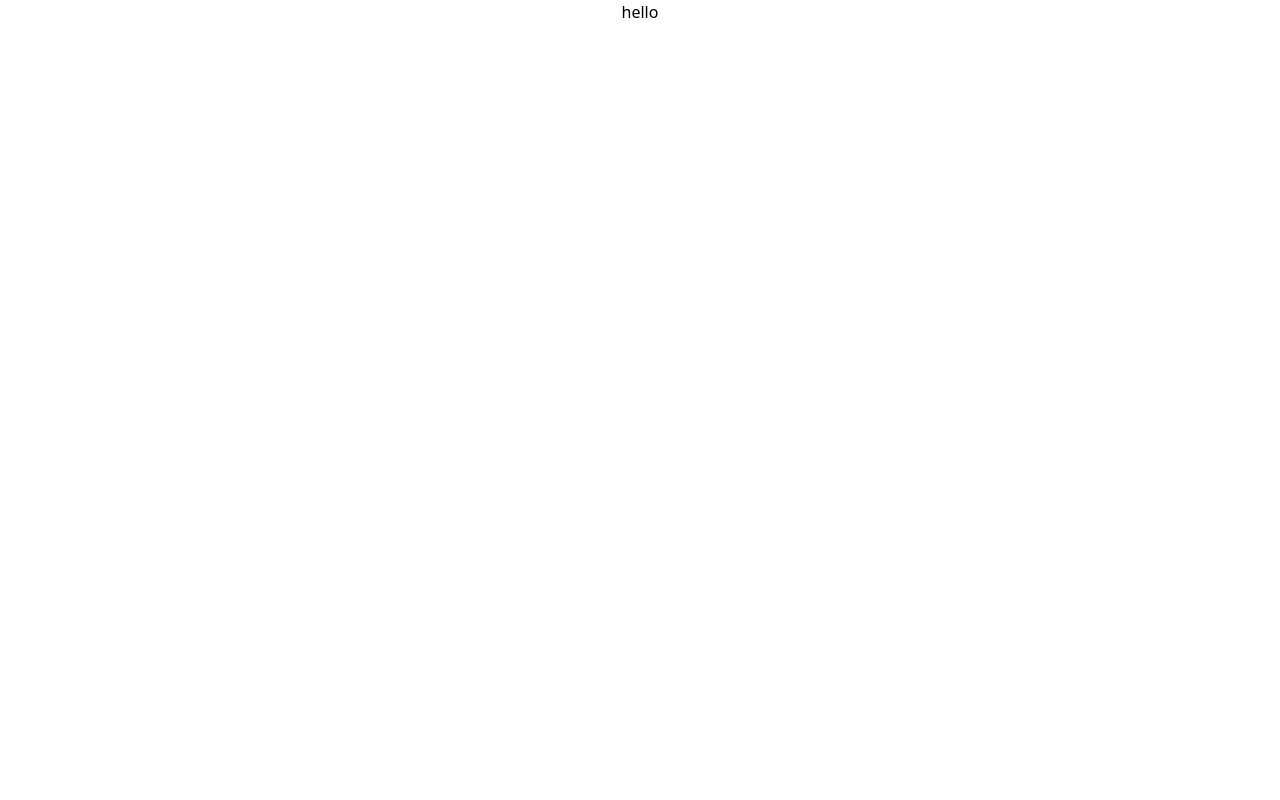
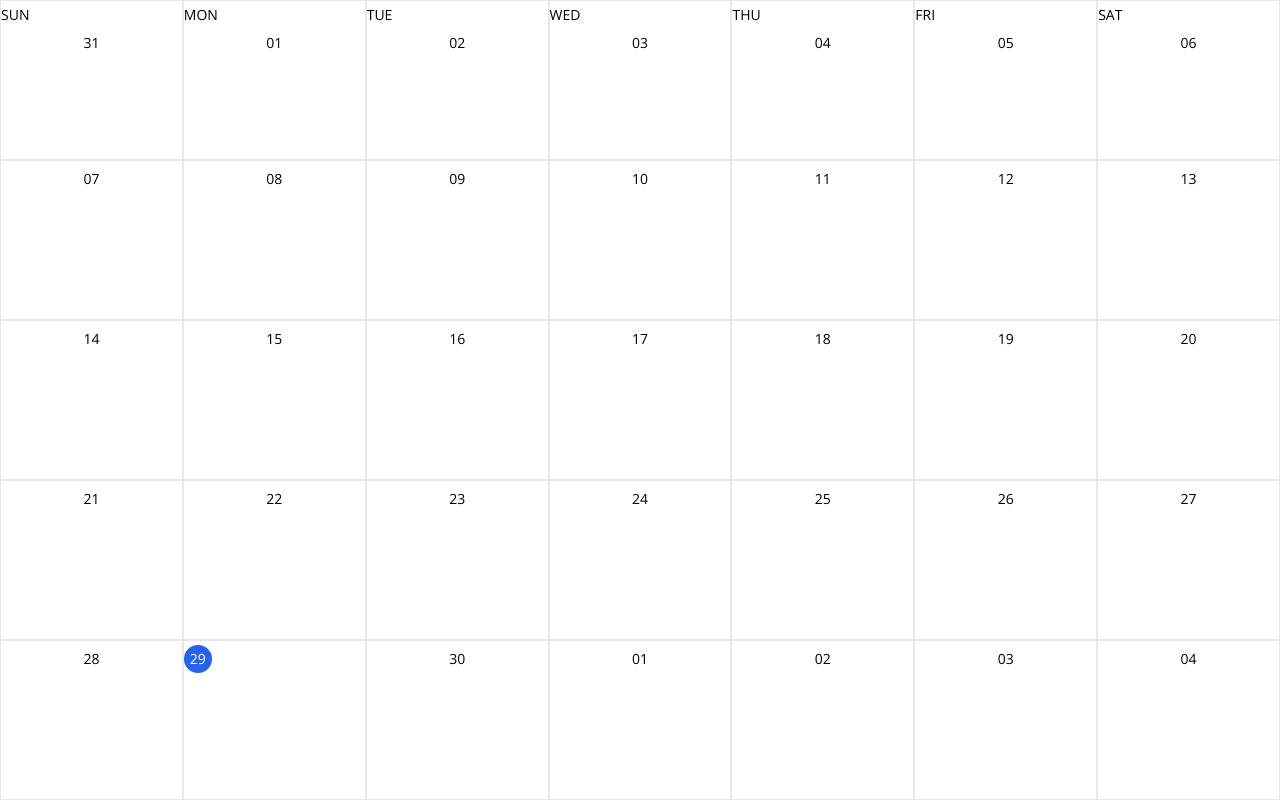
Before and after one commit to hannah-gkim/google-calendar-react, a React (Create React App) app: page / in a window 1280 px wide. Built offline with nearby package versions, Linux system fonts and the light colour scheme.

Commit message:
days month are presented basic frame done

```diff
--- a/public/index.html
+++ b/public/index.html
@@ -15,6 +15,14 @@
       user's mobile device or desktop. See https://developers.google.com/web/fundamentals/web-app-manifest/
     -->
     <link rel="manifest" href="%PUBLIC_URL%/manifest.json" />
+    <link
+    href="https://fonts.googleapis.com/css?family=Material+Icons|Material+Icons+Outlined|Material+Icons+Two+Tone|Material+Icons+Round|Material+Icons+Sharp"
+    rel="stylesheet"
+  />
+  <link
+    href="https://fonts.googleapis.com/css2?family=Open+Sans:wght@400;600;700&display=swap"
+    rel="stylesheet"
+  />
     <!--
       Notice the use of %PUBLIC_URL% in the tags above.
       It will be replaced with the URL of the `public` folder during the build.
--- a/src/App.js
+++ b/src/App.js
@@ -1,14 +1,30 @@
+import React, { useState } from "react";
 import { getMonth } from "./util";
 import "./App.css";
+import CalendarHeader from "./components/CalendarHeader";
+import Month from "./components/Month";
+import Sidebar from "./components/Sidebar";
 
 function App() {
-  console.log(getMonth()[0][1]["$y"]); //2021
+  // console.log(getMonth()[0][1]["$y"]); //2021
   /*
   getMonth() => (5)[arr(7), arr(7), arr(7), arr(7), arr(7)]
   each arr has 7 days[{..}*7]
   each {} => {$D:1, $M:11, $y:2021...}
   */
-  return <div className="App">hello</div>;
+  const [currentMonth, setCurrentMonth] = useState(getMonth());
+
+  return (
+    <React.Fragment>
+      <div className="h-screen flex flex-columns">
+        <CalendarHeader />
+        <div className="flex flex-1">
+          <Sidebar />
+          <Month month={currentMonth} />
+        </div>
+      </div>
+    </React.Fragment>
+  );
 }
 
 export default App;
--- /dev/null
+++ b/src/components/CalendarHeader.js
@@ -0,0 +1,9 @@
+import React from 'react'
+
+export default function CalendarHeader() {
+    return (
+        <div>
+
+        </div>
+    )
+}
--- /dev/null
+++ b/src/components/Day.js
@@ -0,0 +1,22 @@
+import dayjs from "dayjs";
+import React from "react";
+
+export default function Day({ day, rowIdx }) {
+  function getCurrentDaClass() {
+    return day.format("DD-MM-YY") === dayjs().format("DD-MM-YY")
+      ? "bg-blue-600 text-white rounded-full w-7"
+      : "";
+  }
+  return (
+    <div className="border border-gray-200 flex flex-col">
+      <header className="flex flex-col item-center">
+        {rowIdx === 0 && (
+          <p className="text-sm mt-1">{day.format("ddd").toUpperCase()}</p>
+        )}
+        <p className={`text-sm p-1 my-1 text-center ${getCurrentDaClass()}`}>
+          {day.format("DD")}
+        </p>
+      </header>
+    </div>
+  );
+}
--- /dev/null
+++ b/src/components/Month.js
@@ -0,0 +1,16 @@
+import React from "react";
+import Day from "./Day";
+
+export default function Month({ month }) {
+  return (
+    <div className="flex-1 grid grid-cols-7 grid-rows-5">
+      {month.map((row, i) => (
+        <React.Fragment key={i}>
+          {row.map((day, idx) => (
+            <Day day={day} key={idx} rowIdx={i}/>
+          ))}
+        </React.Fragment>
+      ))}
+    </div>
+  );
+}
--- /dev/null
+++ b/src/components/Sidebar.js
@@ -0,0 +1,9 @@
+import React from 'react'
+
+export default function Sidebar() {
+    return (
+        <div>
+
+        </div>
+    )
+}
--- a/src/util.js
+++ b/src/util.js
@@ -5,10 +5,13 @@
   month = Math.floor(month);
   const year = dayjs().year();
   const firstDayOfTheMonth = dayjs(new Date(year, month, 1)).day(); //0-6
+
   /******************************/
   //   console.log("year,month,day--->", year, month, firstDayOfTheMonth);
   /******************************/
+//   console.log("firstDayOfTheMonth--->", firstDayOfTheMonth); //0 1 2...6
   let curretMonthCount = 0 - firstDayOfTheMonth;
+//   console.log("curretMonthCount-->", curretMonthCount); // 0 -1 -2... -6
   //5 rows each month, 7 columns for week
   const daysMatrix = new Array(5).fill([]).map(() => {
     return new Array(7).fill(null).map(() => {
--- a/tailwind.config.js
+++ b/tailwind.config.js
@@ -4,7 +4,14 @@
   },
   darkMode: false, // or 'media' or 'class'
   theme: {
-    extend: {},
+    extend: {
+      fontFamily: {
+        sans: ["Open Sans"],
+      },
+      gridTemplateColumns: {
+        "1/5": "1fr 5fr",
+      },
+    },
   },
   variants: {
     extend: {},
```
